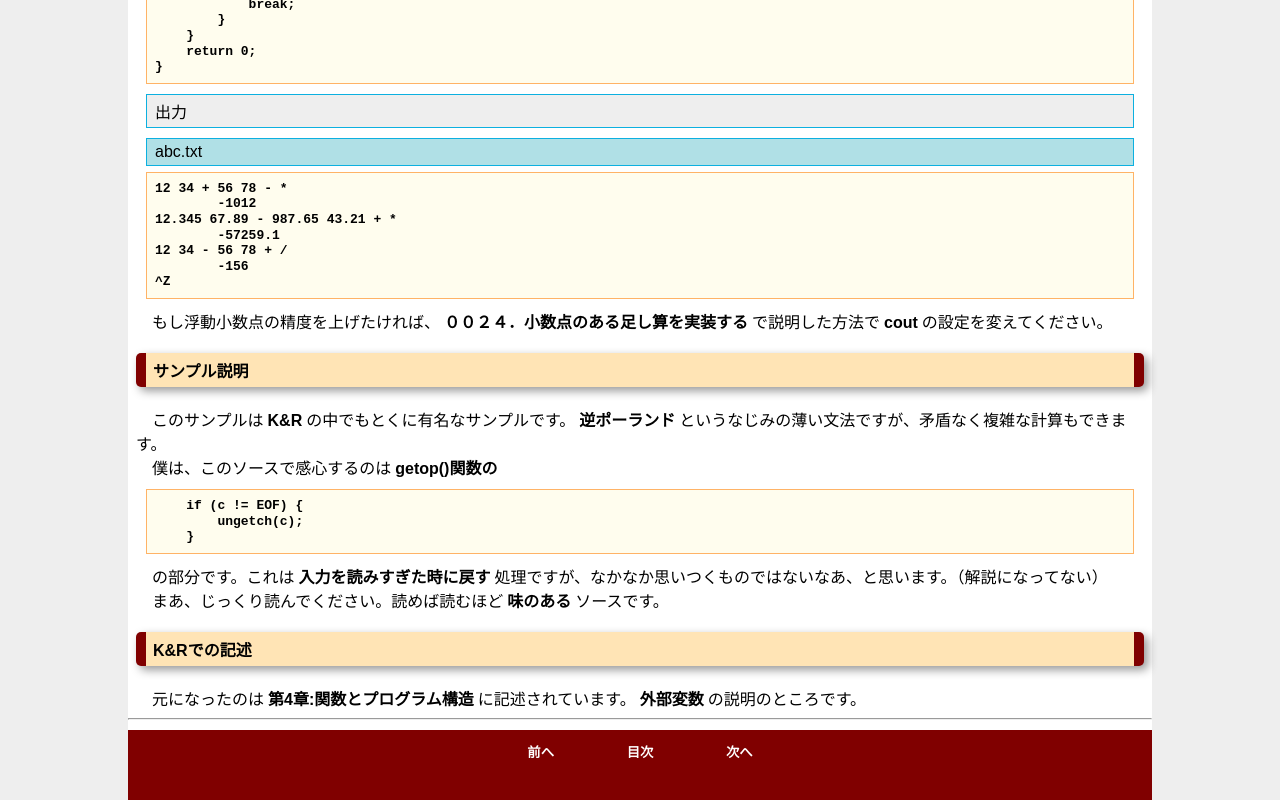
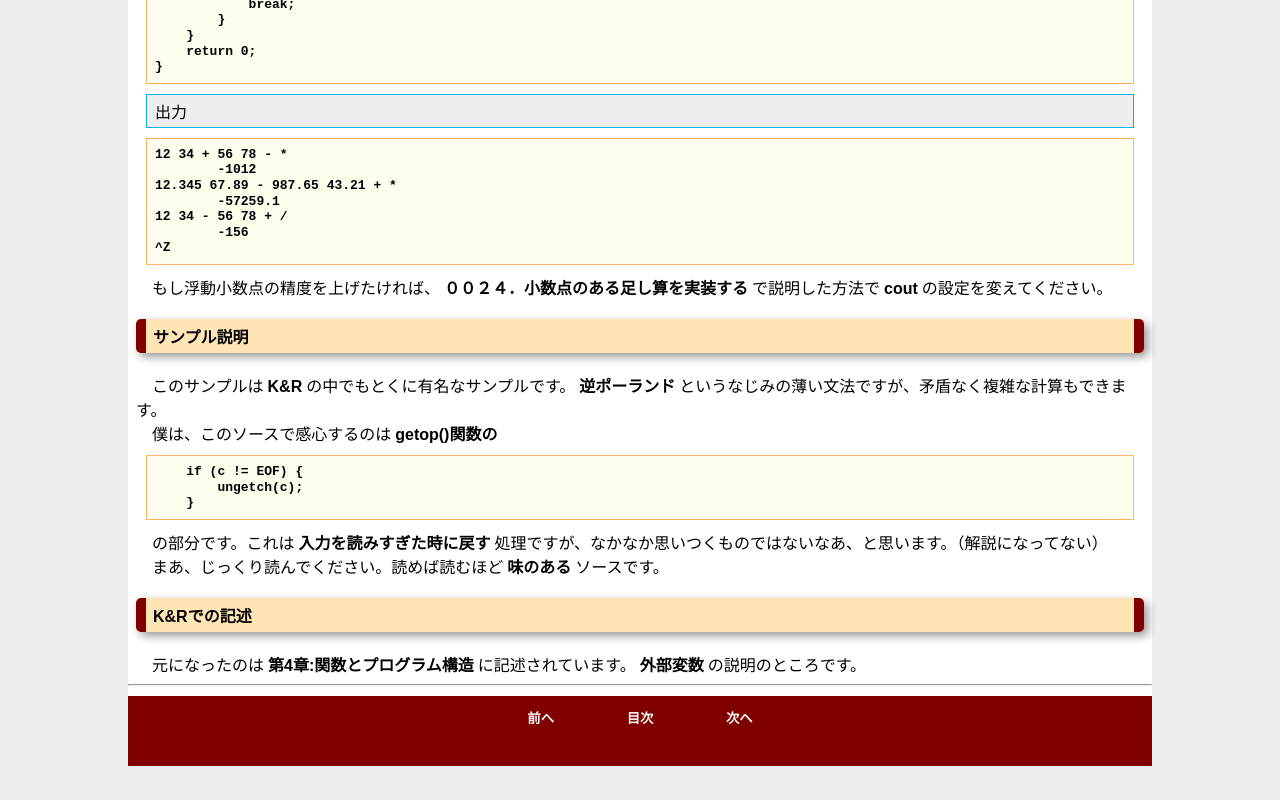
Before and after one commit to yasyamanoi/CPPSamples, a plain HTML site: page docs/00_25.html in a window 1280 px wide. Shown: the part 2837-3637 px from the top of the page. After the commit the page ends 3603 px from the top, so only its background shows below. Drawn offline with Linux system fonts and the light colour scheme.

Commit message:
サンプル0025修正

```diff
--- a/docs/00_25.html
+++ b/docs/00_25.html
@@ -185,7 +185,6 @@ int main()
 </pre>
 </div>
 <div class="box1_title">出力</div>
-<div class="box1_filename">abc.txt</div>
 <div class="box1">
 <pre>
 12 34 + 56 78 - *
```
